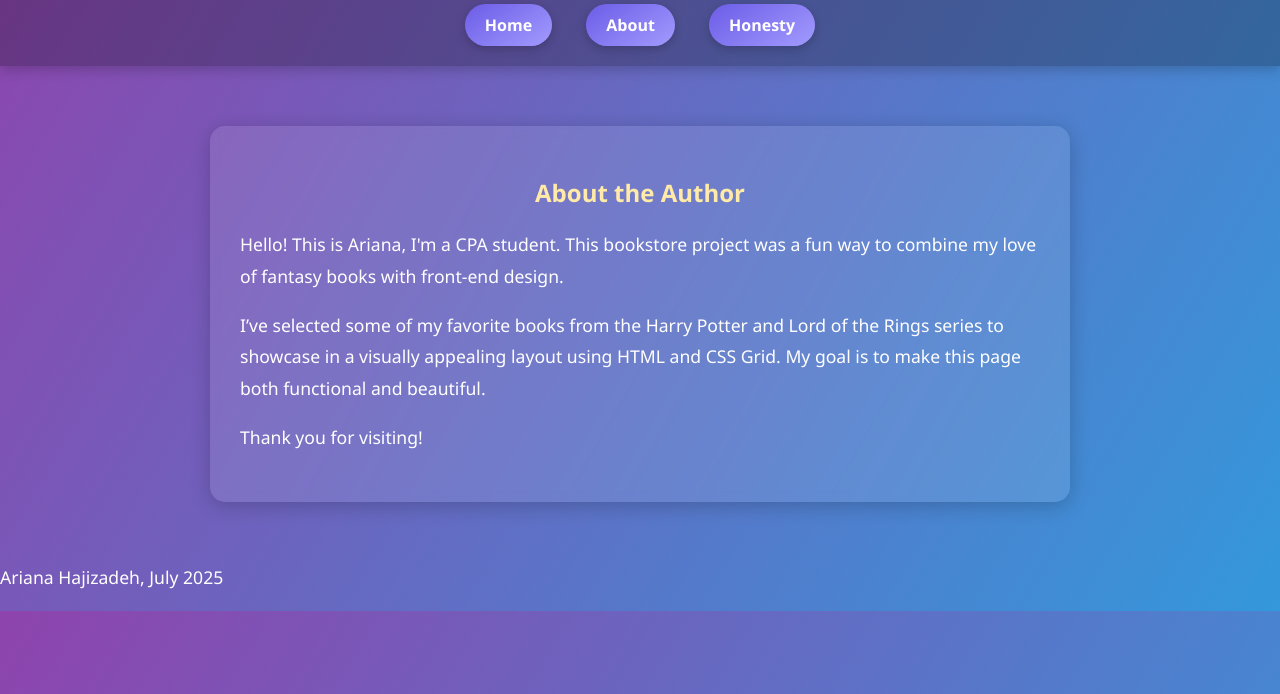
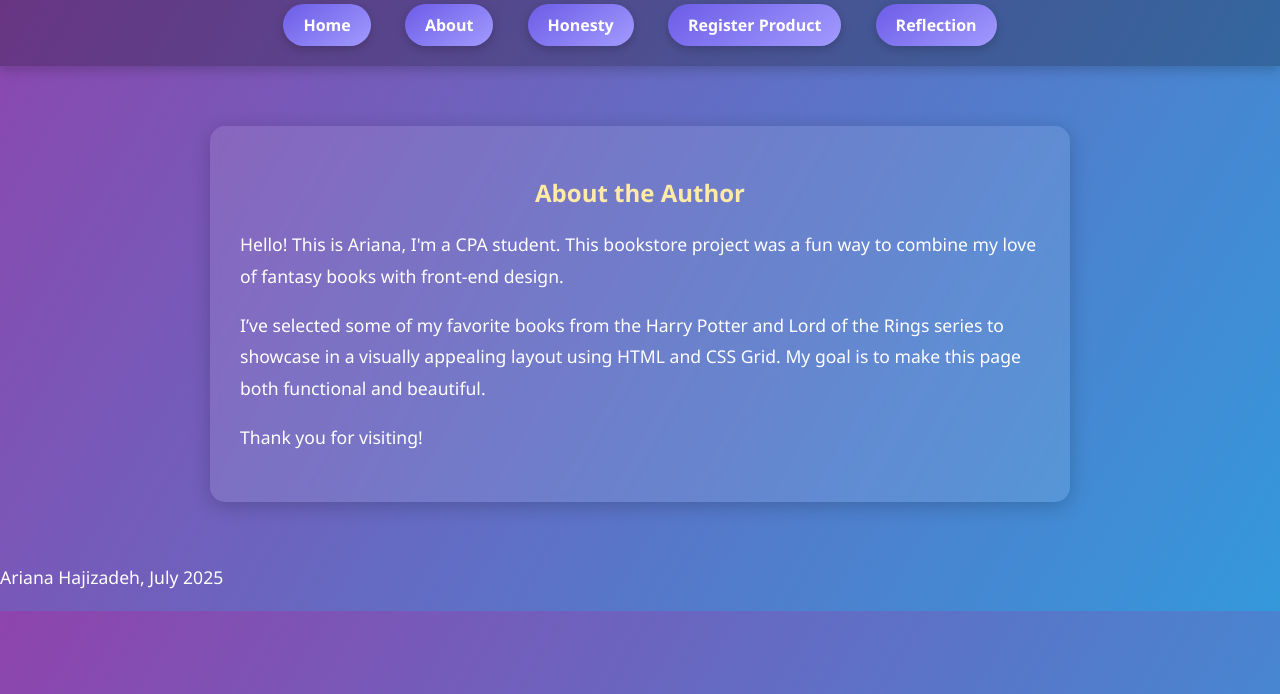
Before and after one commit to eunolarya/web222-assignment5, a plain HTML site: page about.html in a window 1280 px wide. Shown: the part 106-800 px from the top of the page. Drawn offline with Linux system fonts and the light colour scheme.

Commit message:
about.html

```diff
--- a/about.html
+++ b/about.html
@@ -75,11 +75,13 @@
   <body>
     <header>
       <h1>Fantasy Bookstore</h1>
-      <nav>
-        <a href="index.html">Home</a>
-        <a href="about.html">About</a>
-        <a href="honesty.html">Honesty</a>
-      </nav>
+<nav>
+  <a href="index.html">Home</a>
+  <a href="about.html">About</a>
+  <a href="honesty.html">Honesty</a>
+  <a href="product_register.html">Register Product</a>
+  <a href="reflection.html">Reflection</a>
+</nav>
     </header>
 
     <main>
```
